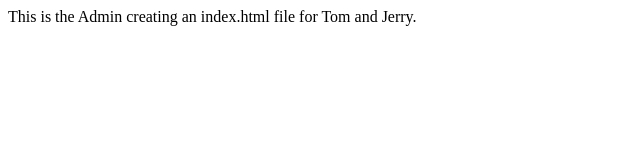
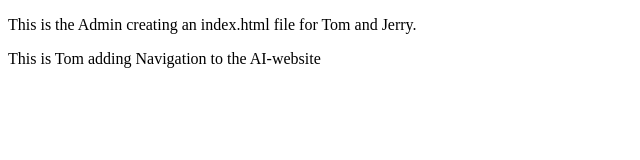
Before and after one commit to mabirhire1/ai-startup-website, a plain HTML site: page index.html in a window 1280 px wide. Shown: the whole page, without its empty margins (0-640 px from the left). Drawn offline with Linux system fonts and the light colour scheme.

```diff
--- a/index.html
+++ b/index.html
@@ -5,6 +5,7 @@
     <title>ai-startup-website</title>
 </head>
 <body>
-    This is the Admin creating an index.html file for Tom and Jerry.
+    <p>This is the Admin creating an index.html file for Tom and Jerry.</p>
+    <p>This is Tom adding Navigation to the AI-website</p>
 </body>
 </html>
```
